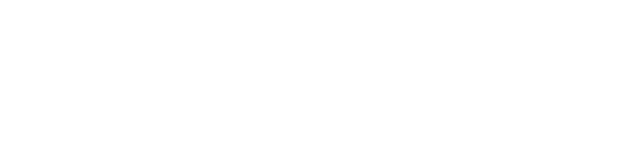
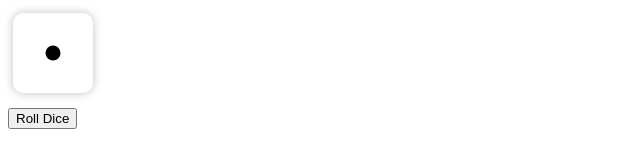
Before and after one commit to diogo-luiz/munchkin-counter, a plain HTML site: page dados.html in a window 1280 px wide. Shown: the whole page, without its empty margins (0-640 px from the left). Drawn offline with Linux system fonts and the light colour scheme.

Commit message:
criando dado

```diff
--- /dev/null
+++ b/css/dice.css
@@ -0,0 +1,33 @@
+.dice-container {
+	display: flex;
+    flex-wrap: wrap;
+}
+
+.dice {
+	width: 80px;
+	height: 80px;
+	position: relative;
+	margin: 5px;
+	border-radius: 10px;
+	box-shadow: 0 0 10px rgba(0, 0, 0, 0.25);
+}
+
+.dice-dot {
+	--top: 0%;
+	--left: 0%;
+
+	width: 15px;
+	height: 15px;
+	background-color: #000000;
+	border-radius: 50%;
+
+	/* Dot Positioning */
+	position: absolute;
+	top: var(--top);
+	left: var(--left);
+	transform: translateX(calc(var(--left) * -1)) translateY(calc(var(--top) * -1));
+}
+
+.btn-roll-dice {
+	margin-top: 10px;
+}
--- a/dados.html
+++ b/dados.html
@@ -1,11 +1,15 @@
 <!DOCTYPE html>
 <html lang="en">
 <head>
-    <meta charset="UTF-8">
-    <meta name="viewport" content="width=device-width, initial-scale=1.0">
-    <title>Rolagem de dados</title>
+	<meta charset="UTF-8">
+	<meta http-equiv="X-UA-Compatible" content="IE=edge">
+	<meta name="viewport" content="width=device-width, initial-scale=1.0">
+	<title>How to Create a Dice Roll with JavaScript</title>
+	<link rel="stylesheet" href="css/dice.css">
+	<script src="js/dice.js" defer></script>
 </head>
 <body>
-
+	<div class="dice-container"></div>
+	<button type="button" class="btn-roll-dice">Roll Dice</button>
 </body>
 </html>
--- /dev/null
+++ b/js/dice.js
@@ -0,0 +1,79 @@
+function createDice(number) {
+	const dotPositionMatrix = {
+		1: [
+			[50, 50]
+		],
+		2: [
+			[20, 20],
+			[80, 80]
+		],
+		3: [
+			[20, 20],
+			[50, 50],
+			[80, 80]
+		],
+		4: [
+			[20, 20],
+			[20, 80],
+			[80, 20],
+			[80, 80]
+		],
+		5: [
+			[20, 20],
+			[20, 80],
+			[50, 50],
+			[80, 20],
+			[80, 80]
+		],
+		6: [
+			[20, 20],
+			[20, 80],
+			[50, 20],
+			[50, 80],
+			[80, 20],
+			[80, 80]
+		]
+	};
+
+	const dice = document.createElement("div");
+
+	dice.classList.add("dice");
+
+	for (const dotPosition of dotPositionMatrix[number]) {
+		const dot = document.createElement("div");
+
+		dot.classList.add("dice-dot");
+		dot.style.setProperty("--top", dotPosition[0] + "%");
+		dot.style.setProperty("--left", dotPosition[1] + "%");
+		dice.appendChild(dot);
+	}
+
+	return dice;
+}
+
+function randomizeDice(diceContainer, numberOfDice) {
+	diceContainer.innerHTML = "";
+
+	for (let i = 0; i < numberOfDice; i++) {
+		const random = Math.floor((Math.random() * 6) + 1);
+		const dice = createDice(random);
+
+		diceContainer.appendChild(dice);
+	}
+}
+
+const NUMBER_OF_DICE = 1;
+const diceContainer = document.querySelector(".dice-container");
+const btnRollDice = document.querySelector(".btn-roll-dice");
+
+randomizeDice(diceContainer, NUMBER_OF_DICE);
+
+btnRollDice.addEventListener("click", () => {
+	const interval = setInterval(() => {
+		randomizeDice(diceContainer, NUMBER_OF_DICE);
+	}, 50);
+
+	setTimeout(() => clearInterval(interval), 1000);
+});
+
+// https://dcode.domenade.com/tutorials/how-to-create-a-dice-roll-game-with-html-css-and-javascript
```
